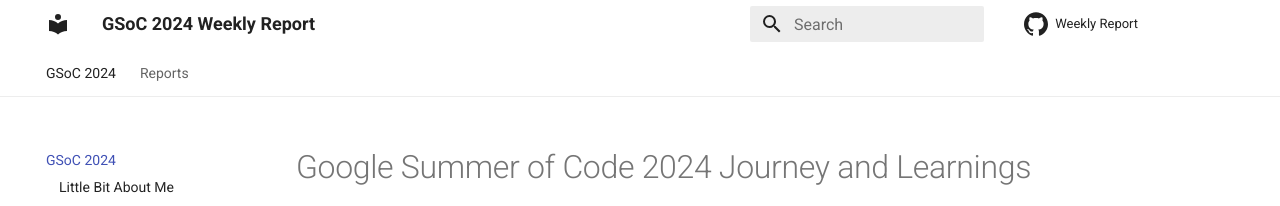
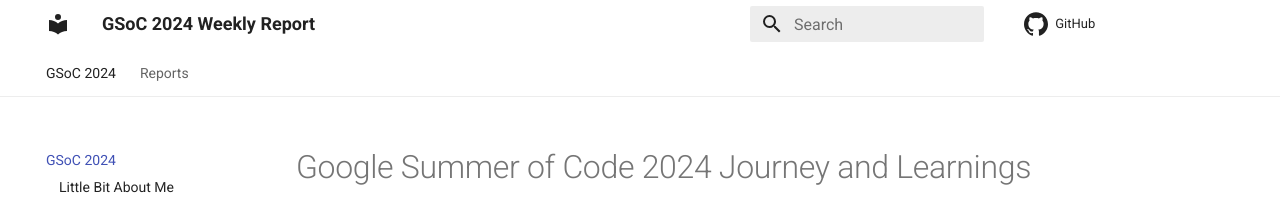
Before and after one commit to StarTrooper08/gsoc24-weekly-report, an MkDocs documentation site: the page built from docs/index.md, in a window 1280 px wide. Shown: the top 206 px of the page. Built offline with MkDocs 1.6.1 and Material for MkDocs 9.7.7, drawn with Linux system fonts in a browser that asks for light colours; comment, search, counter and statistics services are not loaded.

Commit message:
changes to mkdocs yml config

```diff
--- a/mkdocs.yml
+++ b/mkdocs.yml
@@ -1,6 +1,5 @@
 site_name: GSoC 2024 Weekly Report
-repo_name: Weekly Report
-repo_url: https://github.com/StarTrooper08/gsoc24-weekly-report
+repo_url: https://github.com/StarTrooper08/
 nav:
   - 'GSoC 2024' : 'index.md'
   - Reports:
```
